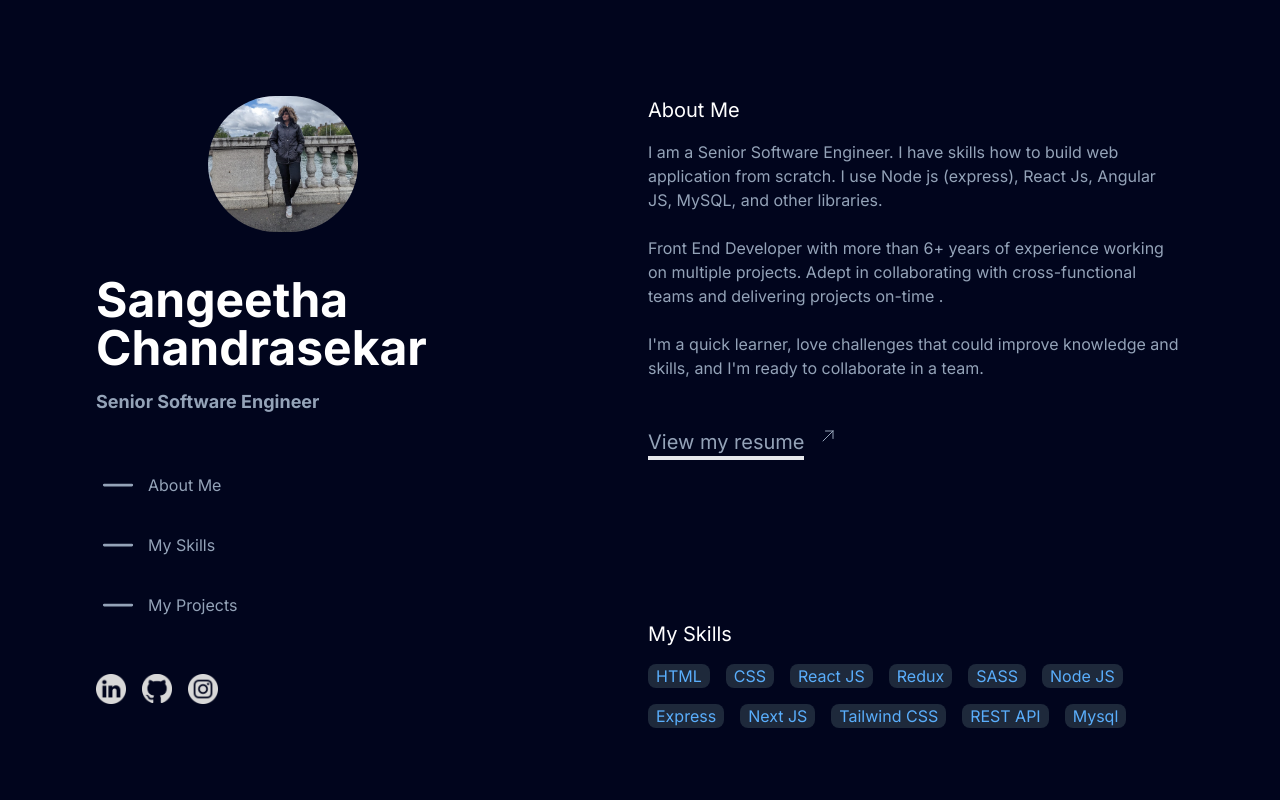
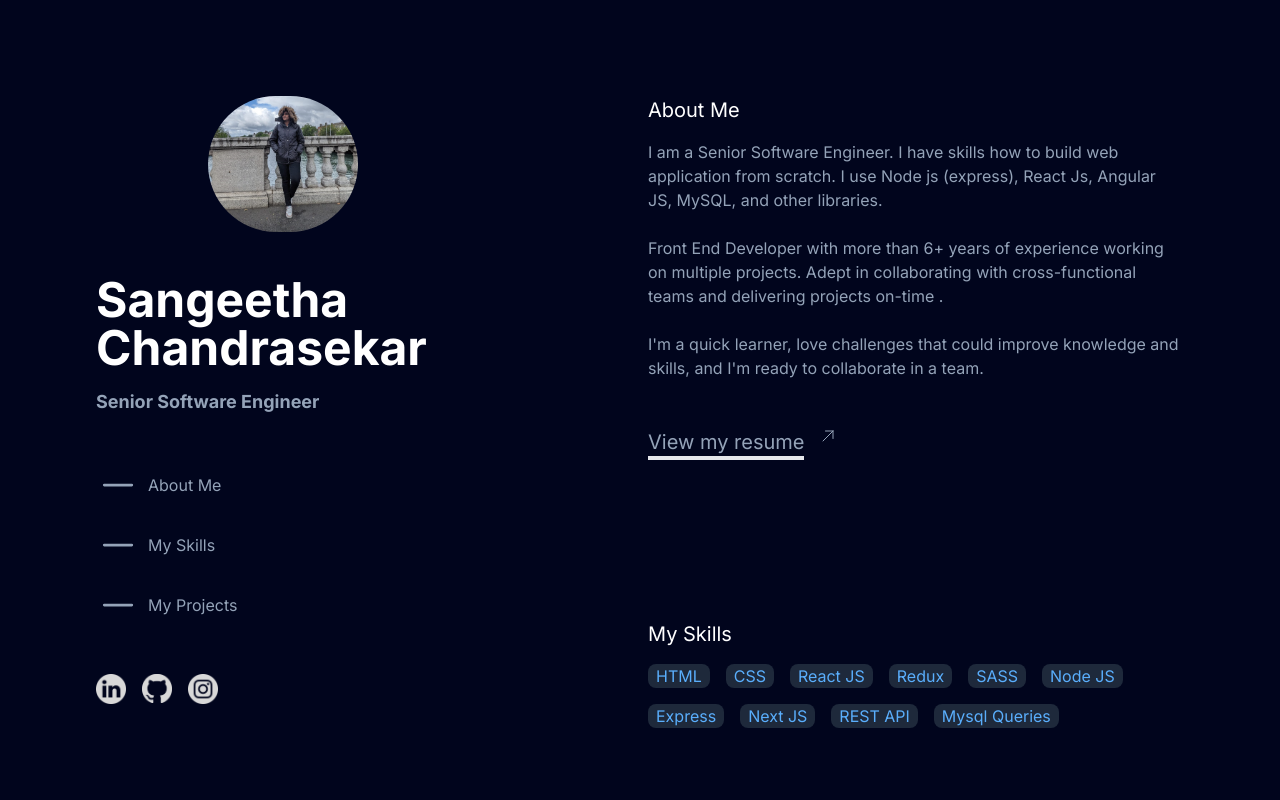
Before and after one commit to sangs1994/ReactPortfolio, a Next.js app: page / in a window 1280 px wide. Shown: the top 800 px of the page. Built offline with nearby package versions, Linux system fonts and the light colour scheme.

Commit message:
Update MySkills.tsx

```diff
--- a/src/components/MySkills.tsx
+++ b/src/components/MySkills.tsx
@@ -8,9 +8,8 @@ function MySkills() {
     "Node JS",
     "Express",
     "Next JS",
-    "Tailwind CSS",
     "REST API",
-    "Mysql"
+    "Mysql Queries"
   ];
 
   return (
```
